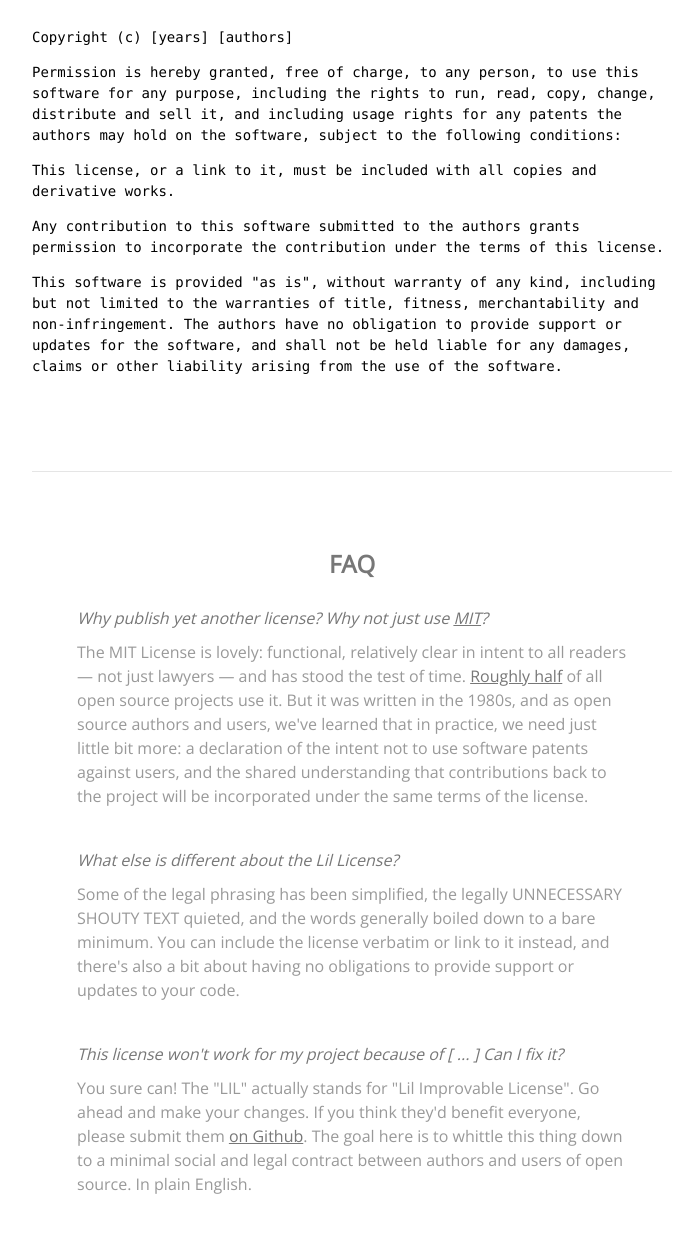
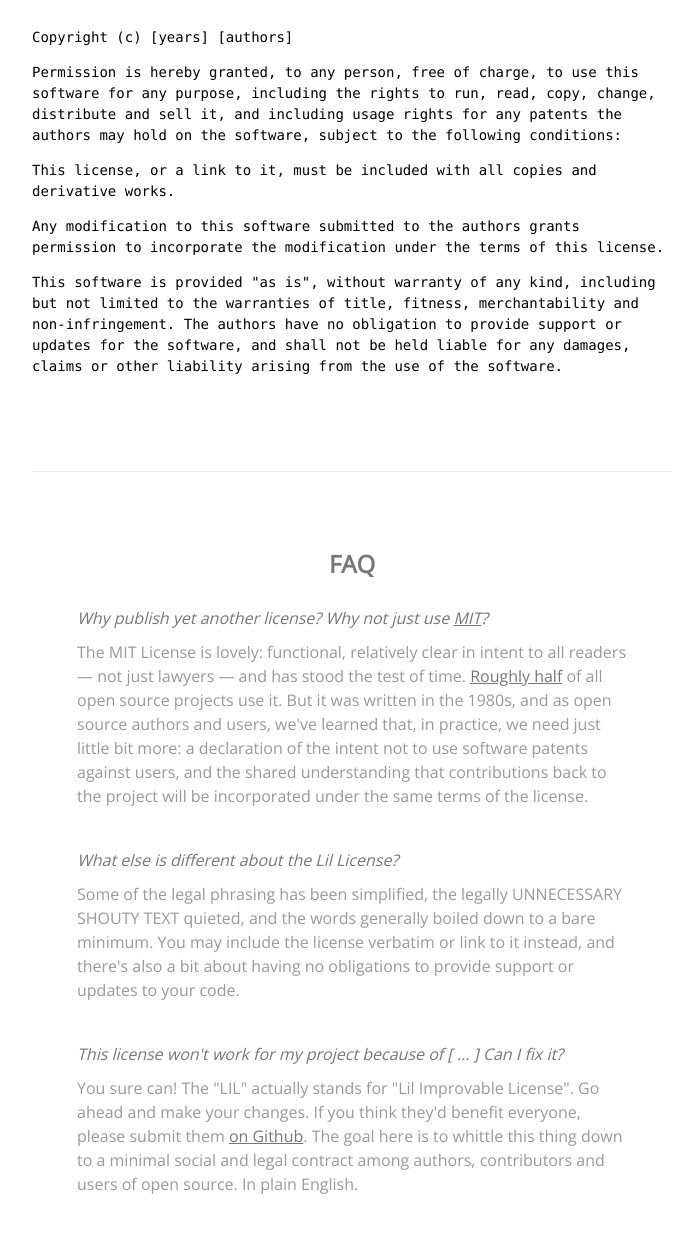
Before and after one commit to jashkenas/lil-license, a plain HTML site: page v1.html in a window 1280 px wide. Shown: the part 118-1351 px from the top of the page, without its empty margins (288-980 px from the left). Drawn offline with nearby package versions, Linux system fonts and the light colour scheme; a web font is replaced by a local one.

Commit message:
More pre-release text tweaks

```diff
--- a/v1.html
+++ b/v1.html
@@ -86,7 +86,7 @@
 
 <p>Copyright (c) [years] [authors]</p>
 
-<p>Permission is hereby granted, free of charge, to any person, to use this
+<p>Permission is hereby granted, to any person, free of charge, to use this
 software for any purpose, including the rights to run, read, copy, change,
 distribute and sell it, and including usage rights for any patents the authors
 may hold on the software, subject to the following conditions:</p>
@@ -94,8 +94,8 @@ may hold on the software, subject to the following conditions:</p>
 <p>This license, or a link to it, must be included with all copies and derivative
 works.</p>
 
-<p>Any contribution to this software submitted to the authors grants permission
-to incorporate the contribution under the terms of this license.</p>
+<p>Any modification to this software submitted to the authors grants permission
+to incorporate the modification under the terms of this license.</p>
 
 <p>This software is provided "as is", without warranty of any kind, including
 but not limited to the warranties of title, fitness, merchantability and
@@ -112,21 +112,21 @@ liability arising from the use of the software.
 — not just lawyers — and has stood the test of time.
 <a href="https://github.com/blog/1964-open-source-license-usage-on-github-com">Roughly half</a>
 of all open source projects use it. But it was written in the 1980s, and as open
-source authors and users, we've learned that in practice, we need just little
+source authors and users, we've learned that, in practice, we need just little
 bit more: a declaration of the intent not to use software patents against users,
 and the shared understanding that contributions back to the project will be
 incorporated under the same terms of the license.</p>
 <p>What else is different about the Lil License?</p>
 <p>Some of the legal phrasing has been simplified, the legally UNNECESSARY SHOUTY
-TEXT quieted, and the words generally boiled down to a bare minimum. You can
+TEXT quieted, and the words generally boiled down to a bare minimum. You may
 include the license verbatim or link to it instead, and there's also a bit about
 having no obligations to provide support or updates to your code.</p>
 <p>This license won't work for my project because of [ ... ] Can I fix it?</p>
 <p>You sure can! The &quot;LIL&quot; actually stands for &quot;Lil Improvable License&quot;. Go ahead
 and make your changes. If you think they'd benefit everyone, please submit them
 <a href="https://github.com/jashkenas/lil-license">on Github</a>. The goal here is to
-whittle this thing down to a minimal social and legal contract between authors
-and users of open source. In plain English.</p>
+whittle this thing down to a minimal social and legal contract among authors,
+contributors and users of open source. In plain English.</p>
 <p>This license is a terrible idea. We need something more legally robust!</p>
 <p>If you're looking for a tried and tested, fully-baked, dot the i's and cross
 the tee's, permissive open source license, try
@@ -137,7 +137,7 @@ work!</p>
 <p>Check out <a href="https://licensezero.com/">License Zero</a>. It helps open source
 software stay free for use and modification for non-commercial purposes, while
 commercial users can be required to pay after a trial period.</p>
-<p>I just decided to license my project under LIL. Does anyone care?</p>
+<p>I decided to license my project under the LIL. Does anyone care?</p>
 <p>We do. Please take a moment to <a href="http://example.com">add it to the wiki</a>.</p>
 </div>
 
```
Also changed, not shown: 2 other files.
